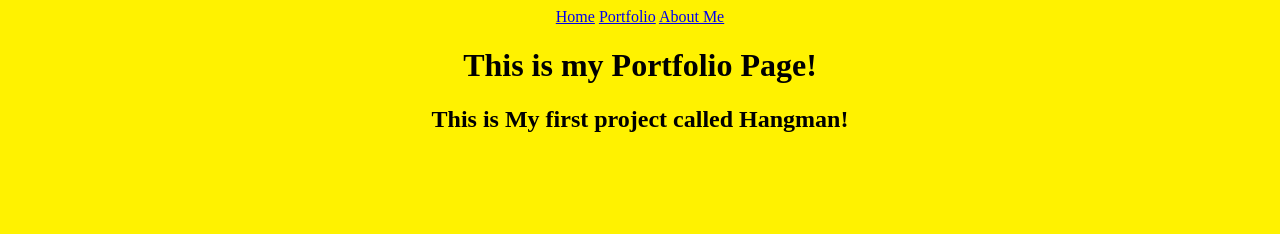
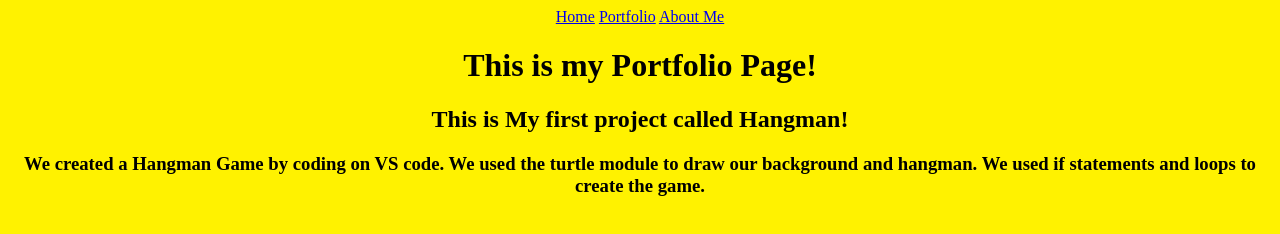
Before and after one commit to hariomp29/hariomp29.github.io, a plain HTML site: page portfolio.html in a window 1280 px wide. Drawn offline with Linux system fonts and the light colour scheme.

Commit message:
Update portfolio.html

```diff
--- a/portfolio.html
+++ b/portfolio.html
@@ -12,6 +12,7 @@
 
     <h1>This is my Portfolio Page!</h1>
 	    <h2> This is My first project called Hangman!</h2>
+     <h3> We created a Hangman Game by coding on VS code. We used the turtle module to draw our background and hangman. We used if statements and loops to create the game.</h3>
 
 
       </a>
```
